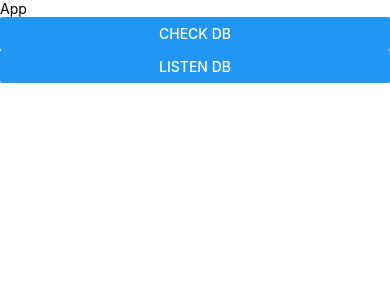
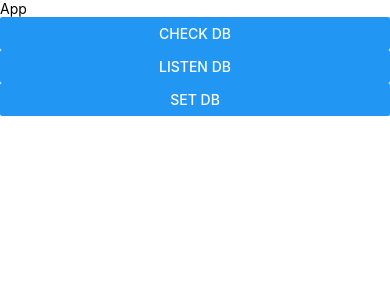
Before and after one commit to Harhat18/RNFirebase, a React Native app: screen / in a window 390 px wide. Shown: the top 300 px of the page. Built offline with nearby package versions, Linux system fonts and the light colour scheme.

Commit message:
Add commit set

```diff
--- a/App.js
+++ b/App.js
@@ -18,11 +18,21 @@ const App = () => {
       console.log('User data: ', snapshot.val());
     });
   };
+  // DB veri girmek için
+  const setDB = () => {
+    const reference = database().ref('car/rentable');
+    reference.set({
+      brand: 'Audi',
+      model: 'A3',
+      price: 128,
+    });
+  };
   return (
     <View>
       <Text>App</Text>
       <Button title="Check DB" onPress={checkDB} />
       <Button title="Listen DB" onPress={listenDB} />
+      <Button title="Set DB" onPress={setDB} />
     </View>
   );
 };
```
